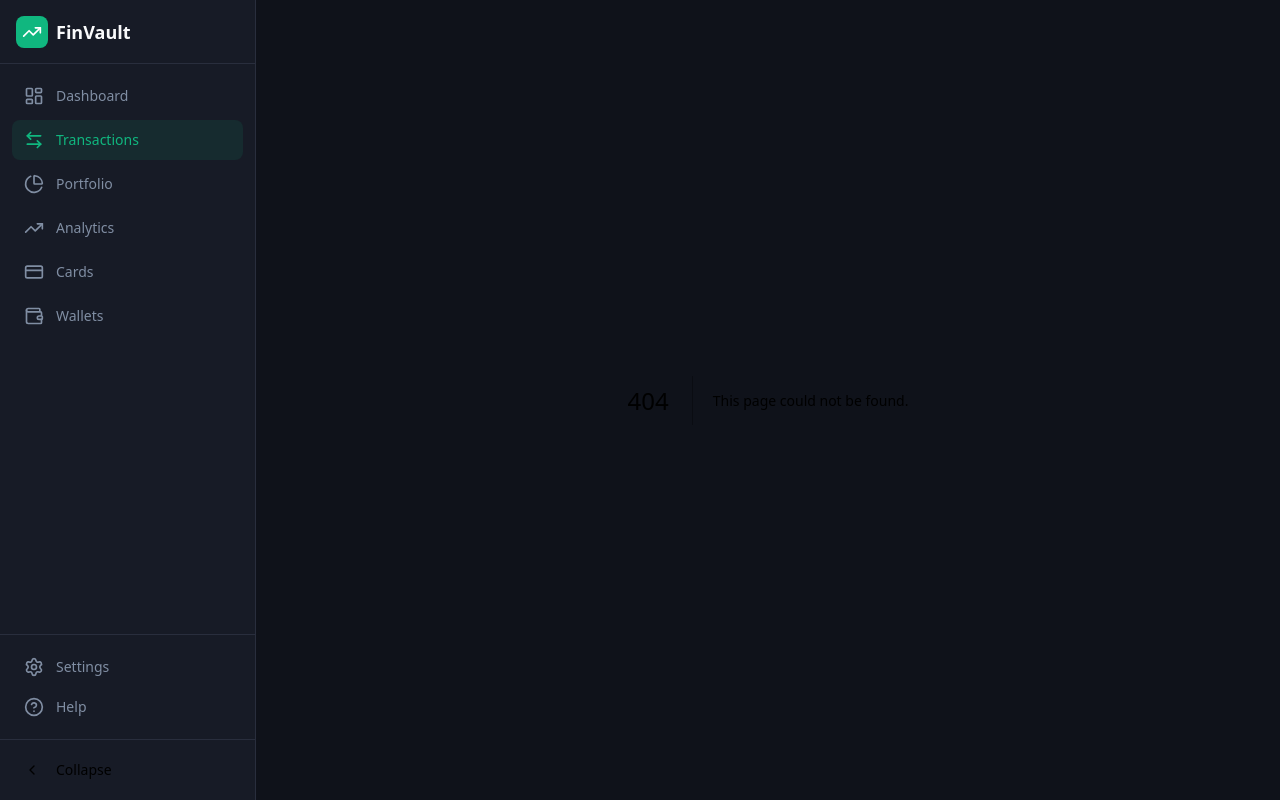
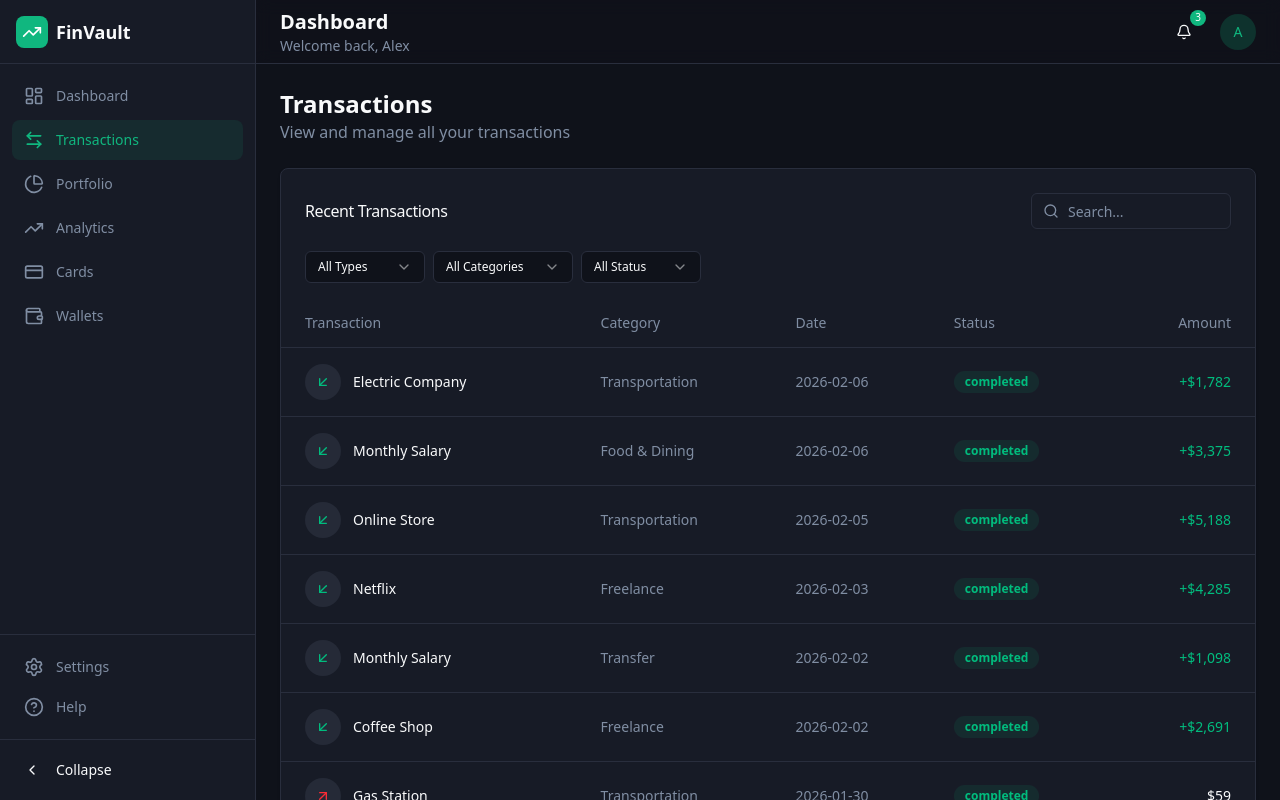
Before and after one commit to Elfomen/fintech-dashbaord, a Next.js app: page /transactions in a window 1280 px wide. Before the commit this address had no page. Shown: the top 800 px of the page. Built offline with nearby package versions, Linux system fonts and the light colour scheme.

Commit message:
Centralized dashboard header in the layout file and added transactions page

```diff
--- a/app/layout.tsx
+++ b/app/layout.tsx
@@ -2,7 +2,7 @@ import type { Metadata, Viewport } from "next";
 import { Inter } from "next/font/google";
 import { ThemeProvider } from "@/components/ThemeProvider";
 import "./globals.css";
-import { Sidebar } from "@/components/dashboard/Sidebar";
+import { DashboardHeader, Sidebar } from "@/components/dashboard/Sidebar";
 
 const inter = Inter({ subsets: ["latin"], variable: "--font-inter" });
 
@@ -31,7 +31,10 @@ export default function RootLayout({
         >
           <div className="flex min-h-screen bg-background">
             <Sidebar />
-            <div className="ml-64 flex-1">{children}</div>
+            <div className="ml-64 flex-1">
+              <DashboardHeader />
+              {children}
+            </div>
           </div>
         </ThemeProvider>
       </body>
--- a/app/page.tsx
+++ b/app/page.tsx
@@ -6,7 +6,6 @@ import { MarketWidget } from "@/components/dashboard/RealTimeWidgets/MarketWidge
 import { QuickStatsWidget } from "@/components/dashboard/RealTimeWidgets/QuickStatsWidget";
 import { RecentActivityWidget } from "@/components/dashboard/RealTimeWidgets/RecentActivityWidget";
 import { UpcomingBillsWidget } from "@/components/dashboard/RealTimeWidgets/UpcomingBillsWidget";
-import { DashboardHeader } from "@/components/dashboard/Sidebar";
 import { SpendingChart } from "@/components/dashboard/SpendingChart";
 import { TransactionsTable } from "@/components/dashboard/TransactionsTable";
 import { dashboardMetrics } from "@/lib/finance-data";
@@ -14,8 +13,6 @@ import { dashboardMetrics } from "@/lib/finance-data";
 export default function Home() {
   return (
     <main>
-      <DashboardHeader />
-
       <div className="p-6">
         <div className="grid gap-4 md:grid-cols-2 lg:grid-cols-4 mb-6">
           {dashboardMetrics.map((metric) => (
--- /dev/null
+++ b/app/transactions/page.tsx
@@ -0,0 +1,21 @@
+"use client";
+
+import { TransactionsTable } from "@/components/dashboard/TransactionsTable";
+
+export default function TransactionsPage() {
+  return (
+    <div className="flex min-h-screen bg-background">
+      <main className="w-full">
+        <div className="p-6">
+          <div className="mb-6">
+            <h2 className="text-2xl font-bold text-foreground">Transactions</h2>
+            <p className="text-muted-foreground">
+              View and manage all your transactions
+            </p>
+          </div>
+          <TransactionsTable />
+        </div>
+      </main>
+    </div>
+  );
+}
```
